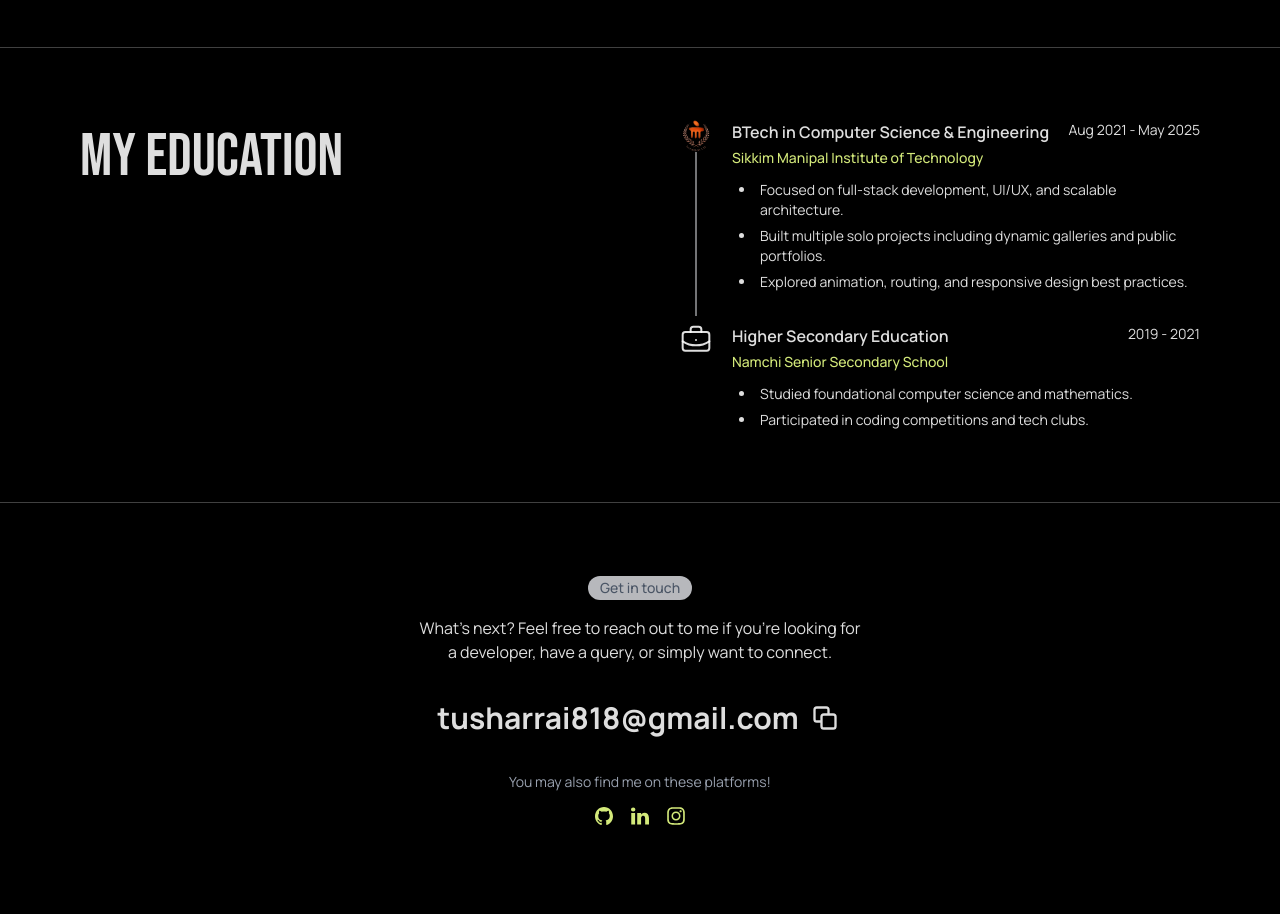
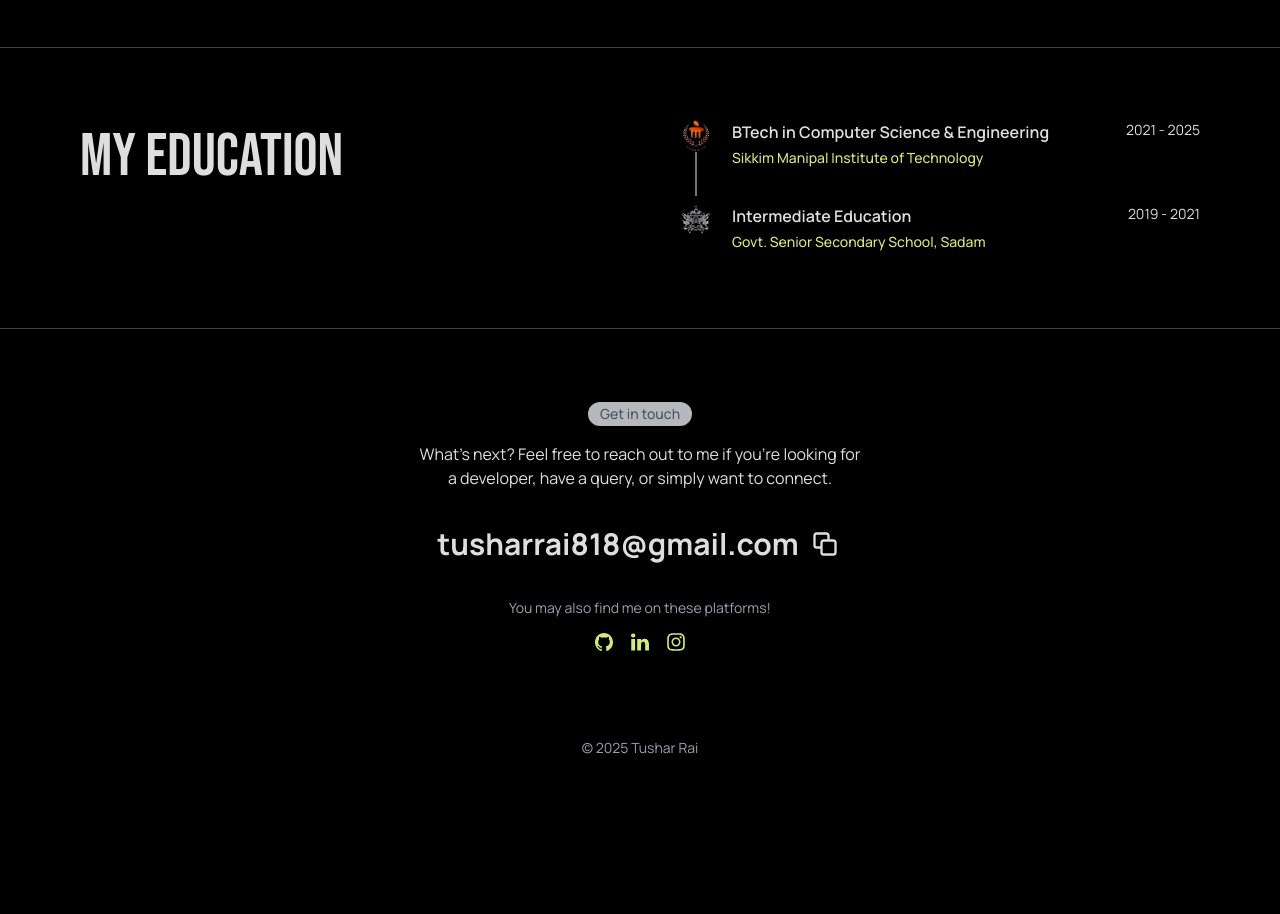
Before and after one commit to tongbadaju/tushar-rai, a React (Vite) app: page /about in a window 1280 px wide. Shown: the part 1520-2434 px from the top of the page. After the commit the page ends 2286 px from the top, so only its background shows below. Built offline with nearby package versions, Linux system fonts and the light colour scheme.

Commit message:
content updation

```diff
--- a/src/content.js
+++ b/src/content.js
@@ -166,25 +166,16 @@ const education = [
   {
     degree: 'BTech in Computer Science & Engineering',
     institution: 'Sikkim Manipal Institute of Technology',
-    date: 'Aug 2021 - May 2025',
+    date: '2021 - 2025',
     icon: 'images/depts/manipal.png',
     iconType: 'img',
-    bullets: [
-      'Focused on full-stack development, UI/UX, and scalable architecture.',
-      'Built multiple solo projects including dynamic galleries and public portfolios.',
-      'Explored animation, routing, and responsive design best practices.',
-    ],
   },
   {
-    degree: 'Higher Secondary Education',
-    institution: 'Namchi Senior Secondary School',
+    degree: 'Intermediate Education',
+    institution: 'Govt. Senior Secondary School, Sadam',
     date: '2019 - 2021',
-    icon: 'svg',
-    iconType: 'svg',
-    bullets: [
-      'Studied foundational computer science and mathematics.',
-      'Participated in coding competitions and tech clubs.',
-    ],
+    icon: 'images/depts/sikkim-seal.png',
+    iconType: 'img',
   },
 ]
 
--- a/src/pages/About.jsx
+++ b/src/pages/About.jsx
@@ -158,18 +158,11 @@ export default function About() {
         </div>
 
         <p className="mb-1 text-sm text-[var(--color-primary)] font-medium">{edu.institution}</p>
-
-                            {edu.bullets.length > 0 && (
-                            <ul className="list-disc ms-6 mt-3 space-y-1.5">
-                                {edu.bullets.map((point, i) => (
-                                <li key={i} className="ps-1 text-sm">{point}</li>
-                                ))}
-                            </ul>
-                            )}
       </div>
     </div>
   ))}
 </div>
+
                 </div>
             </section>
 
```
Lines whose indentation alone changed are shown as unchanged.
